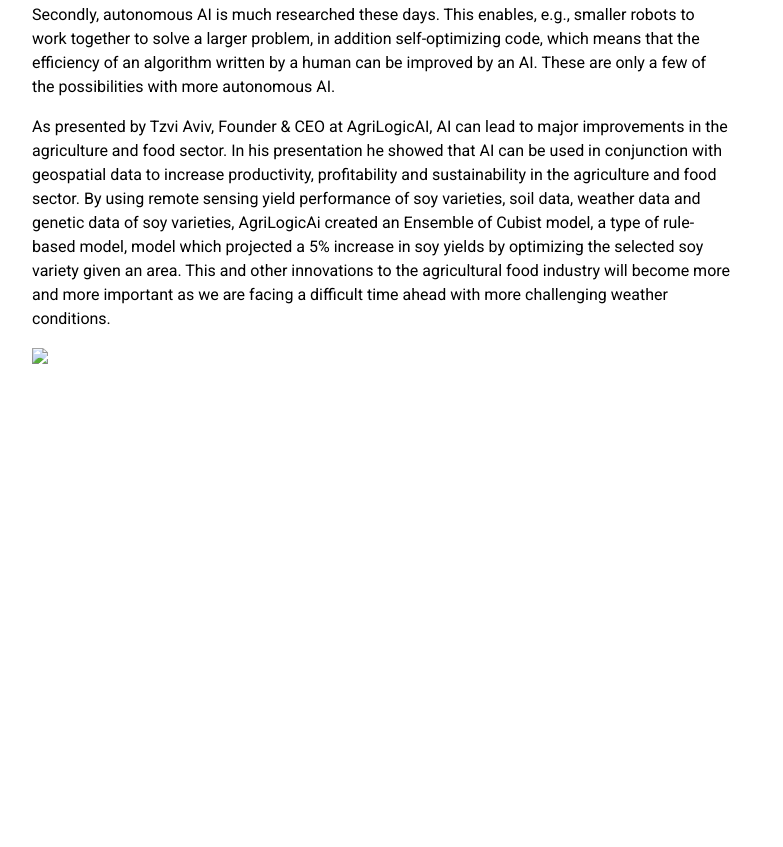
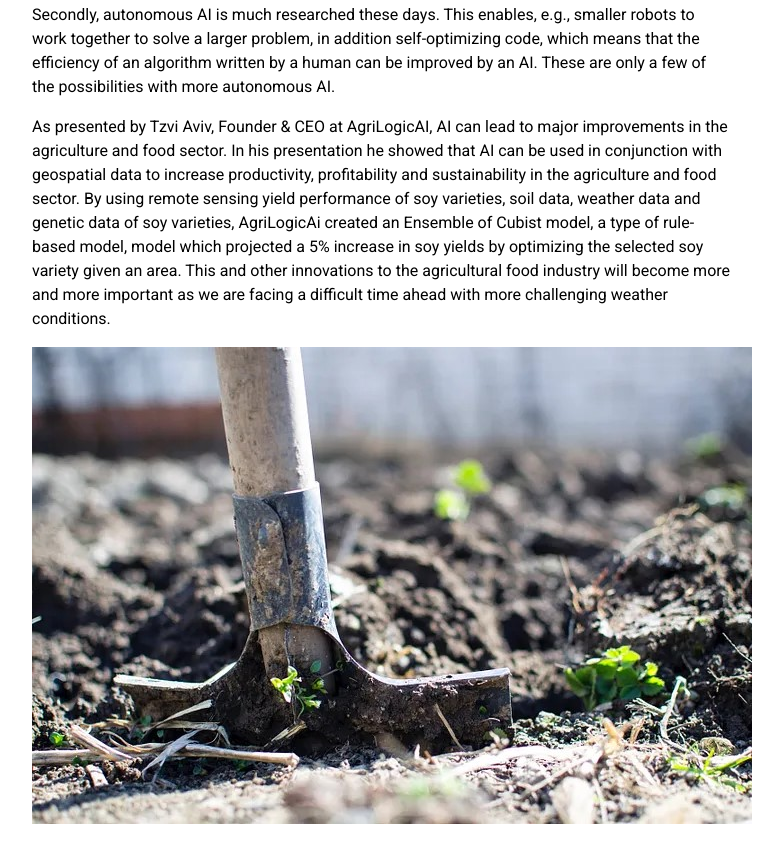
Before and after one commit to anggit-20/html-activity-1, a plain HTML site: page index.html in a window 1280 px wide. Shown: the part 648-1495 px from the top of the page, without its empty margins (258-1041 px from the left). Before the commit the page ends 1035 px from the top, so only its background shows below. Drawn offline with Linux system fonts and the light colour scheme.

Commit message:
menambahkan gambar

```diff
--- a/index.html
+++ b/index.html
@@ -78,7 +78,7 @@
           food industry will become more and more important as we are facing a difficult time ahead with more
           challenging weather conditions.
         </p>
-        <img src="pantai.jpg"  /></p>
+        <img src="img1.jpg"  /></p>
   </div>
 </body>
 
```
